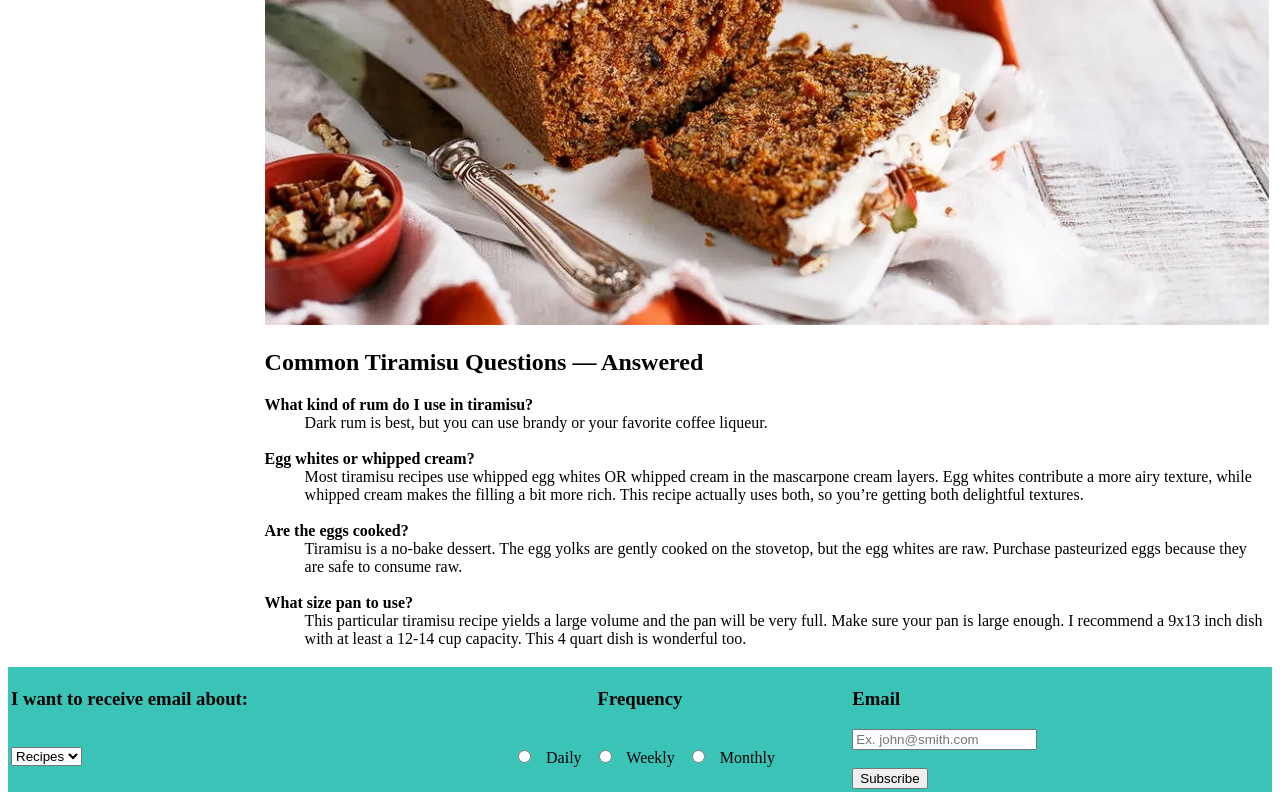
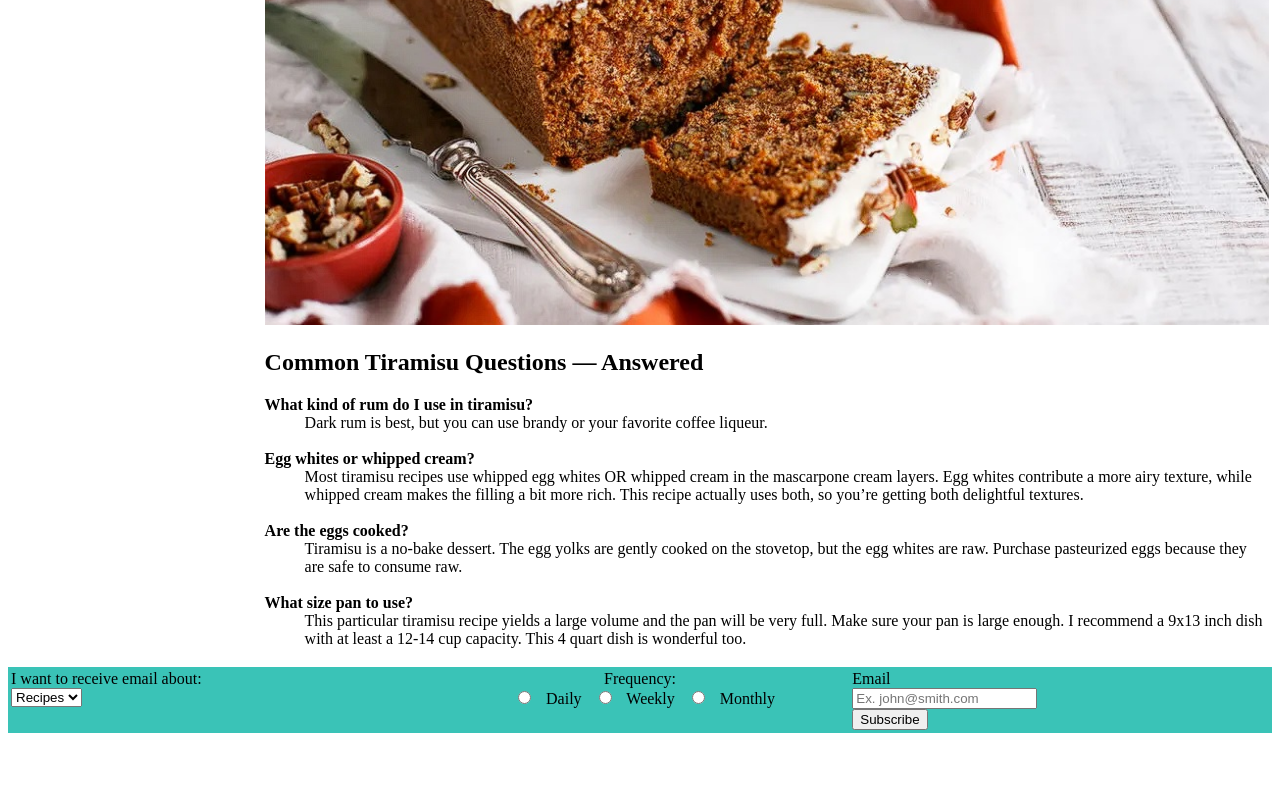
Before and after one commit to krasniqilabinot/ushtrimi4, a plain HTML site: page index.html in a window 1280 px wide. Shown: the part 1576-2376 px from the top of the page. After the commit the page ends 2317 px from the top, so only its background shows below. Drawn offline with Linux system fonts and the light colour scheme.

Commit message:
improvements

```diff
--- a/index.html
+++ b/index.html
@@ -8,7 +8,6 @@
     <link rel="stylesheet" href="https://cdnjs.cloudflare.com/ajax/libs/font-awesome/4.7.0/css/font-awesome.min.css">
     <title>USHTRIMi 4</title>
 </head>
-
 <body align="center">
     <header align="left">
         <img src="assets/image/logo.png" alt="">
@@ -146,7 +145,7 @@
     <table   bgcolor="#3ac3b7" width="100%">
         <tr>
             <td align="left" valign="top" width="33.3%">
-                <h3>I want to receive email about:</h3><br>
+                <label for="text">I want to receive email about:</label><br>
                     <select name="pets" id="pet-select">
                         <option value="">Recipes</option>
                         <option value="#">#</option>
@@ -159,7 +158,7 @@
             </td>
             <td valign="top" width="33.3%">
                 <form action="/action_page.php">
-                    <h3>Frequency</h3><br>
+                    <label for="frequency">Frequency:</label><br>
                     <input type="radio">
                     <label for="daily">Daily</label>
                     <input type="radio">
@@ -169,12 +168,11 @@
                 </form>
             </td>
             <td align="left"valign="top" width="33.3%">
-                <h3>Email</h3>
-                <input type="email" name="email" placeholder="Ex. john@smith.com"><br> <br>
+                <label for="email">Email</label><br>
+                <input type="email" name="email" placeholder="Ex. john@smith.com"><br>
                 <button align="left"  class="btn" >Subscribe</button>
             </td>
         </tr>
     </table>
 </body>
-
 </html>
```
